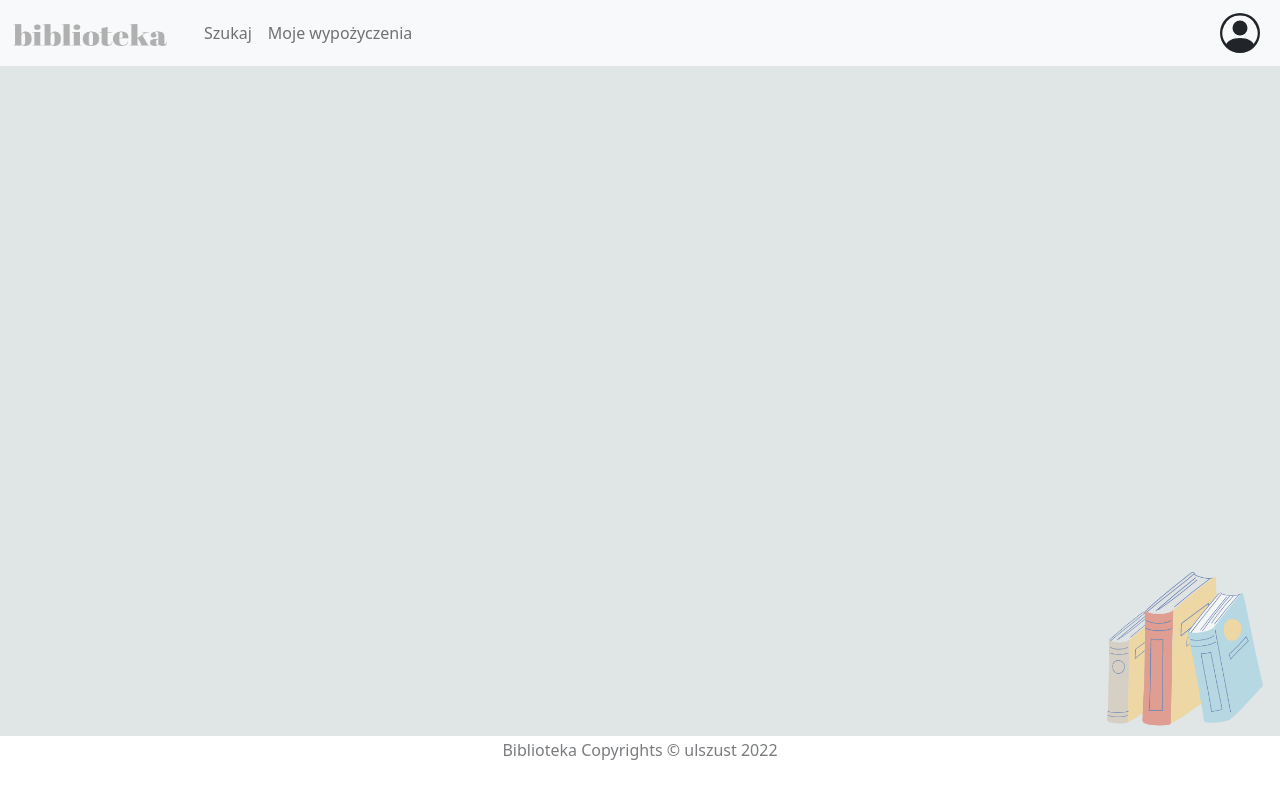
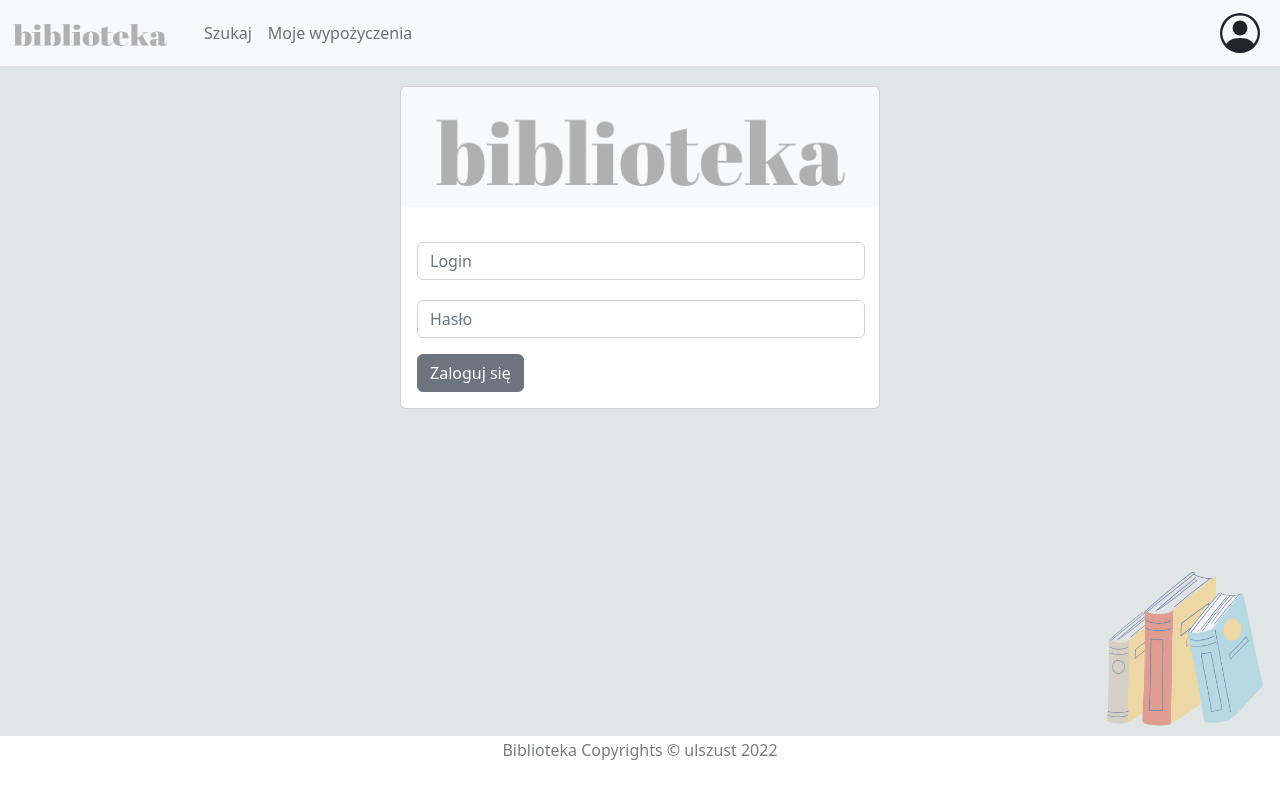
Before and after one commit to ulszust/biblioteka, a React (Create React App) app: page /login in a window 1280 px wide. Built offline with nearby package versions, Linux system fonts and the light colour scheme; no server answers.

Commit message:
added LoginPage component

```diff
--- a/src/AddBook.jsx
+++ b/src/AddBook.jsx
@@ -2,7 +2,7 @@ import React, { useState } from "react";
 import Button from "react-bootstrap/Button";
 import Form from "react-bootstrap/Form";
 import { addDoc, collection } from "firebase/firestore";
-import db from "./Firebase";
+import { db } from "./Firebase";
 
 const AddBook = () => {
   const [title, setTitle] = useState("");
--- a/src/App.js
+++ b/src/App.js
@@ -9,6 +9,7 @@ import SearchBook from "./SearchBook";
 import BookDetails from "./BookDetails";
 import AddBook from "./AddBook";
 import img from "./images/img.png";
+import LoginPage from "./LoginPage";
 function App() {
   const [user, setUser] = useLocalStorage("user", "user");
   return (
@@ -27,6 +28,7 @@ function App() {
               element={<BookDetails user={user} />}
             />
             <Route path="/books/add" element={<AddBook />} />
+            <Route path="/login" element={<LoginPage />} />
           </Routes>
         </Router>
       </div>
--- a/src/BookDetails.jsx
+++ b/src/BookDetails.jsx
@@ -1,6 +1,6 @@
 import React, { useEffect, useState } from "react";
 import { useParams } from "react-router-dom";
-import db from "./Firebase";
+import { db } from "./Firebase";
 import { arrayUnion, doc, Timestamp, updateDoc } from "firebase/firestore";
 import Spinner from "react-bootstrap/Spinner";
 import { Card } from "react-bootstrap";
--- /dev/null
+++ b/src/LoginPage.jsx
@@ -0,0 +1,61 @@
+import Card from "react-bootstrap/Card";
+import BookLogo from "./images/logonowe.png";
+import Form from "react-bootstrap/Form";
+import Button from "react-bootstrap/Button";
+import { signInWithEmailAndPassword } from "firebase/auth";
+import { useState } from "react";
+import { auth } from "./Firebase";
+
+function LoginPage() {
+  const [login, setLogin] = useState("");
+  const [password, setPassword] = useState("");
+  function onLoginClick() {
+    signInWithEmailAndPassword(auth, login, password)
+      .then((userCredential) => {
+        // Signed in
+        const user = userCredential.user;
+        console.log("user", user);
+        // ...
+      })
+      .catch((error) => {
+        console.log("error", error);
+
+        window.alert(
+          "Logowanie się nie powiodło. Upewnij się, że podano poprawne dane."
+        );
+      });
+  }
+
+  return (
+    <Card>
+      <Card.Img src={BookLogo} />
+      <Card.Body>
+        <Card.Text>
+          <Form.Group htmlFor="login">
+            <Form.Label></Form.Label>
+            <Form.Control
+              id="login"
+              type="email"
+              placeholder="Login"
+              onChange={(e) => setLogin(e.target.value)}
+            />
+          </Form.Group>
+          <Form.Group htmlFor="password">
+            <Form.Label></Form.Label>
+            <Form.Control
+              id="password"
+              type="password"
+              placeholder="Hasło"
+              onChange={(e) => setPassword(e.target.value)}
+            />
+          </Form.Group>
+        </Card.Text>
+        <Button variant="secondary" onClick={onLoginClick}>
+          Zaloguj się
+        </Button>
+      </Card.Body>
+    </Card>
+  );
+}
+
+export default LoginPage;
--- a/src/MyRentals.jsx
+++ b/src/MyRentals.jsx
@@ -11,7 +11,7 @@ import Button from "react-bootstrap/Button";
 import Form from "react-bootstrap/Form";
 import Modal from "react-bootstrap/Modal";
 import Table from "react-bootstrap/Table";
-import db from "./Firebase";
+import { db } from "./Firebase";
 import { getAllBooksFromDB } from "./books";
 import { getRentalFromDB } from "./rentals";
 
--- a/src/SearchBook.jsx
+++ b/src/SearchBook.jsx
@@ -4,7 +4,7 @@ import Button from "react-bootstrap/Button";
 import Card from "react-bootstrap/Card";
 import Form from "react-bootstrap/Form";
 import InputGroup from "react-bootstrap/InputGroup";
-import db from "./Firebase";
+import { db } from "./Firebase";
 
 //tworzymy komponent funkcyjny SearchBook (deklarujemy zmienną i przypisujemy funkcję anonimową,
 //zamiast tego można zdeklarować normalną funkcję)
--- a/src/books.js
+++ b/src/books.js
@@ -1,5 +1,5 @@
 import { collection, doc, getDoc, getDocs } from "firebase/firestore";
-import db from "./Firebase";
+import { db } from "./Firebase";
 
 export async function getAllBooksFromDB() {
   const collectionRef = collection(db, "books");
--- a/src/rentals.js
+++ b/src/rentals.js
@@ -1,5 +1,5 @@
 import { doc, getDoc } from "firebase/firestore";
-import db from "./Firebase";
+import { db } from "./Firebase";
 
 export async function getRentalFromDB() {
   const docRef = doc(db, "rentals", "user");
```
